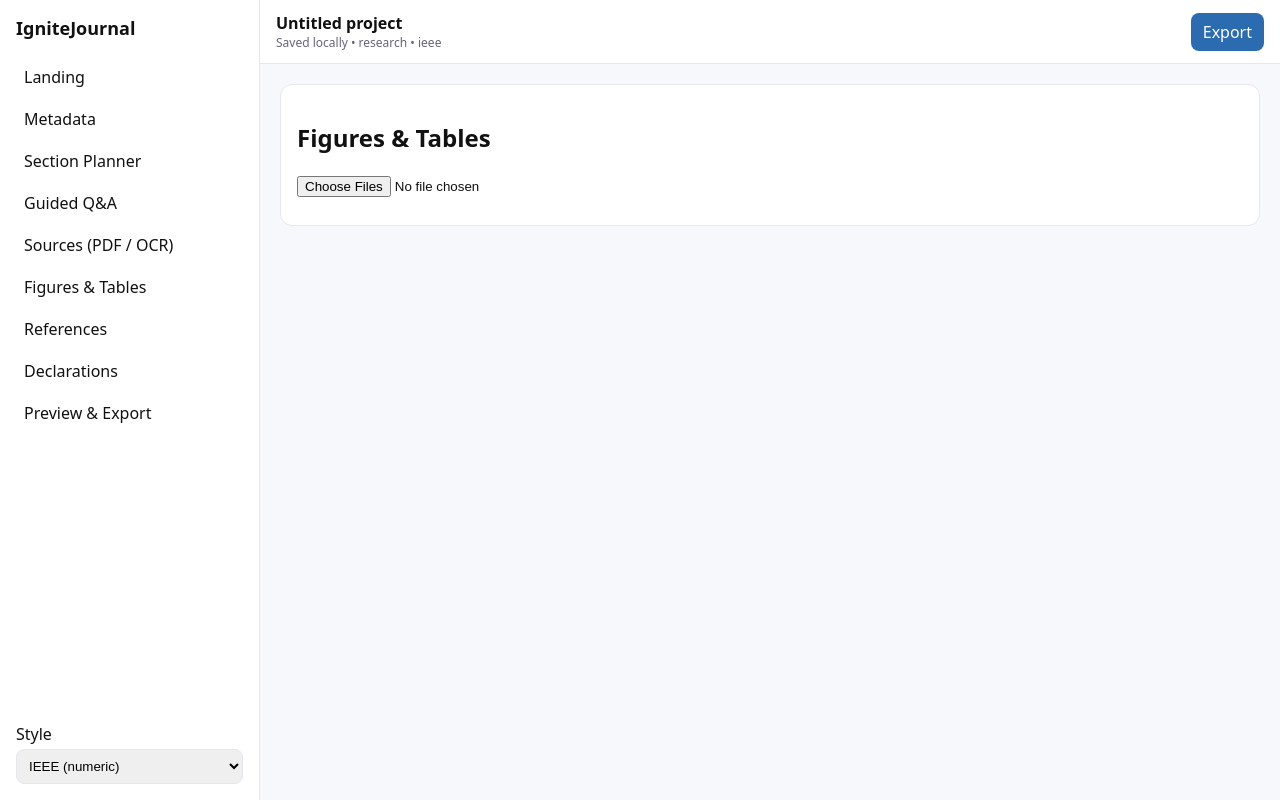
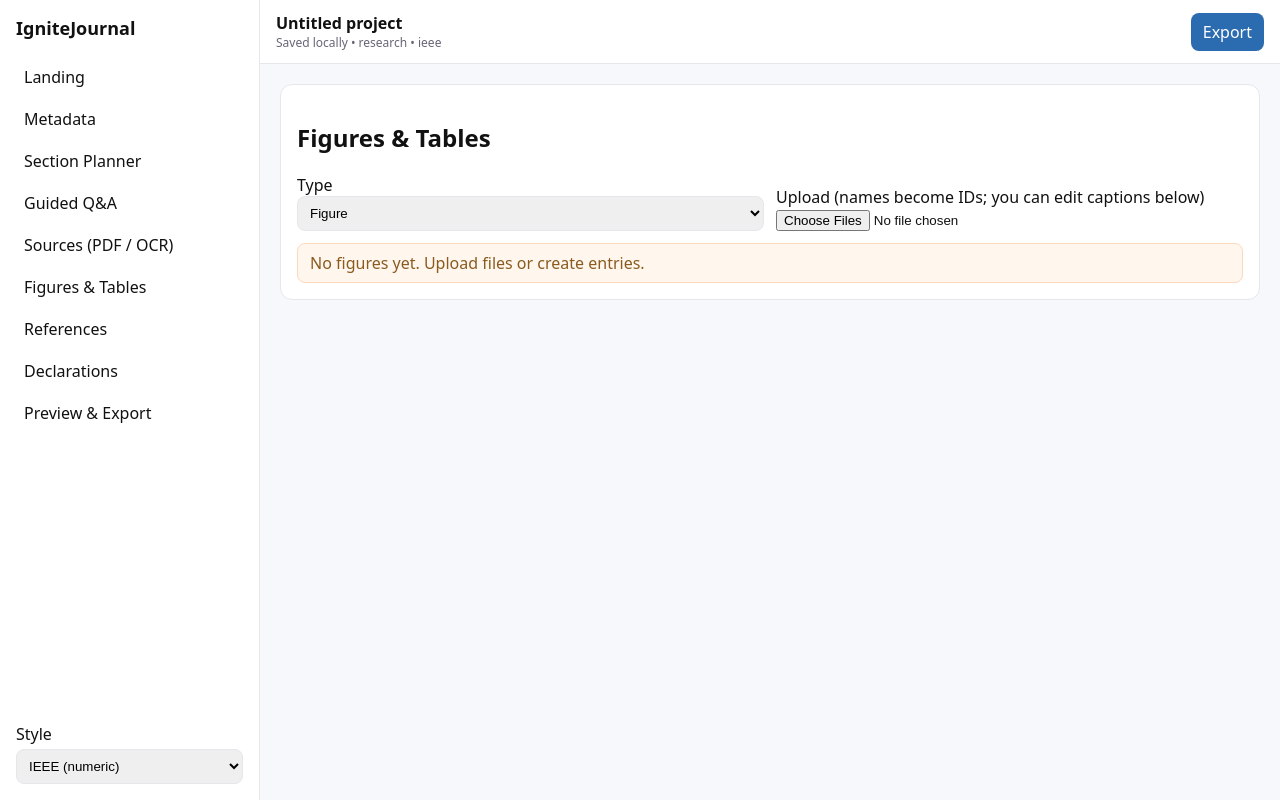
Before and after one commit to Zux12/JournalAI, a React (Vite) app: page /figures in a window 1280 px wide. Built offline with nearby package versions, Linux system fonts and the light colour scheme.

Commit message:
Update Figures.jsx

```diff
--- a/src/features/figures/Figures.jsx
+++ b/src/features/figures/Figures.jsx
@@ -1,26 +1,99 @@
 import React from 'react';
+import { useProjectState } from '../../app/state.jsx';
 
 export default function Figures(){
-  const [items, setItems] = React.useState([]);
-  function onFiles(e){
-    const files = Array.from(e.target.files||[]);
-    const mapped = files.map(f=>({ id:crypto.randomUUID(), name:f.name, file:f, caption:'', kind: f.type.includes('csv')?'table':'figure' }));
-    setItems(prev=>[...prev, ...mapped]);
+  const { project, setFigures, setTables, setSectionDraft } = useProjectState();
+  const [mode, setMode] = React.useState('figure'); // figure|table
+  const sections = (project.planner?.sections || []).filter(s => !s.skipped && s.id!=='refs');
+
+  const figs = project.figures || [];
+  const tabs = project.tables  || [];
+
+  function addItem(files){
+    const arr = Array.from(files || []);
+    if (!arr.length) return;
+    if (mode === 'figure') {
+      const next = [...figs, ...arr.map(f => ({
+        id: slugId(f.name),
+        name: f.name,
+        caption: ''
+      }))];
+      setFigures(next);
+    } else {
+      const next = [...tabs, ...arr.map(f => ({
+        id: slugId(f.name),
+        name: f.name,
+        caption: ''
+      }))];
+      setTables(next);
+    }
   }
-  function setCaption(id, v){ setItems(prev=>prev.map(x=>x.id===id?{...x, caption:v}:x)); }
+  function slugId(name='item'){
+    return name.toLowerCase().replace(/[^a-z0-9\-]+/g,'-').replace(/(^-+|-+$)/g,'').slice(0,32) || `item-${Date.now()}`;
+  }
+  function setCap(kind, id, v){
+    if (kind==='figure') setFigures(figs.map(x => x.id===id ? { ...x, caption:v } : x));
+    else setTables(tabs.map(x => x.id===id ? { ...x, caption:v } : x));
+  }
+  function copyToken(kind, id){
+    const token = kind==='figure' ? `{fig:${id}}` : `{tab:${id}}`;
+    navigator.clipboard.writeText(token);
+    alert(`Copied ${token} — paste into any section draft.`);
+  }
+  function insertIntoSection(kind, id, secId){
+    const token = kind==='figure' ? `{fig:${id}}` : `{tab:${id}}`;
+    const prev = project.sections?.[secId]?.draft || '';
+    const next = (prev ? prev + ' ' : '') + token;
+    setSectionDraft(secId, next);
+    alert(`Inserted ${token} into ${secId}.`);
+  }
 
   return (
     <div className="card">
       <h2>Figures & Tables</h2>
-      <input type="file" multiple onChange={onFiles}/>
+
+      <div className="row cols-2" style={{alignItems:'end'}}>
+        <div>
+          <label>Type</label>
+          <select className="input" value={mode} onChange={e=>setMode(e.target.value)}>
+            <option value="figure">Figure</option>
+            <option value="table">Table</option>
+          </select>
+        </div>
+        <div>
+          <label>Upload (names become IDs; you can edit captions below)</label>
+          <input type="file" multiple onChange={e=>addItem(e.target.files)} />
+        </div>
+      </div>
+
       <div style={{marginTop:12}}>
-        {items.map((it, idx)=>(
+        {(mode==='figure' ? figs : tabs).map((it, idx)=>(
           <div key={it.id} className="card">
-            <div><strong>{it.kind==='table'?'Table':'Figure'} {idx+1}:</strong> {it.name}</div>
-            <label>Caption</label>
-            <input className="input" value={it.caption} onChange={e=>setCaption(it.id, e.target.value)} placeholder="Enter caption"/>
+            <div style={{display:'flex', gap:8, alignItems:'center'}}>
+              <strong>{mode==='figure' ? 'Figure' : 'Table'} ID:</strong>
+              <code>{it.id}</code>
+              <span style={{color:'#667'}}>({it.name})</span>
+              <div style={{marginLeft:'auto', display:'flex', gap:8}}>
+                <button onClick={()=>copyToken(mode==='figure'?'figure':'table', it.id)}>Copy token</button>
+                <select id={`sec-${mode}-${it.id}`} className="input" style={{width:220}}>
+                  <option value="">Insert into section…</option>
+                  {sections.map(s => <option key={s.id} value={s.id}>{s.name}</option>)}
+                </select>
+                <button onClick={()=>{
+                  const sel = document.getElementById(`sec-${mode}-${it.id}`);
+                  if (sel?.value) insertIntoSection(mode==='figure'?'figure':'table', it.id, sel.value);
+                }}>Insert</button>
+              </div>
+            </div>
+            <label style={{marginTop:8}}>Caption</label>
+            <input className="input" value={it.caption||''} onChange={e=>setCap(mode==='figure'?'figure':'table', it.id, e.target.value)} placeholder="Enter caption shown in List of Figures/Tables"/>
           </div>
         ))}
+        {((mode==='figure' ? figs : tabs).length===0) && (
+          <div className="warn" style={{marginTop:8}}>
+            No {mode==='figure'?'figures':'tables'} yet. Upload files or create entries.
+          </div>
+        )}
       </div>
     </div>
   );
```
